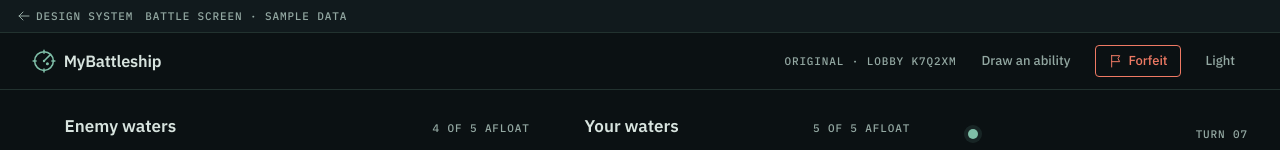
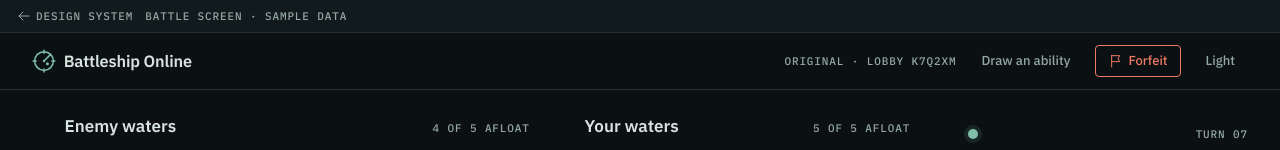
Before and after one commit to queeeety/battleship-online, a Next.js app: page /design/battle in a window 1280 px wide. Shown: the top 150 px of the page. Built offline with nearby package versions, Linux system fonts and the light colour scheme.

Commit message:
chore: rename the app to Battleship Online

```diff
--- a/app/design/_screens/LobbyScreen.tsx
+++ b/app/design/_screens/LobbyScreen.tsx
@@ -7,7 +7,7 @@ import { SampleStates, ShowcaseStrip } from "./chrome";
 type Stage = "waiting" | "joined";
 
 const CODE = "K7Q2XM";
-const LINK = `mybattleship.app/game/${CODE}`;
+const LINK = `battleship-online.vercel.app/game/${CODE}`;
 
 export function LobbyScreen() {
   const [stage, setStage] = useState<Stage>("waiting");
--- a/app/design/demos.tsx
+++ b/app/design/demos.tsx
@@ -268,9 +268,9 @@ export function LobbyCodeDemo() {
     <div className="grid max-w-[420px] justify-items-start gap-(--space-3)">
       <LobbyCode
         code="K7Q2XM"
-        link="mybattleship.app/j/K7Q2XM"
+        link="battleship-online.vercel.app/j/K7Q2XM"
         onCopyCode={() => copy("K7Q2XM", "Lobby code copied.")}
-        onCopyLink={() => copy("https://mybattleship.app/j/K7Q2XM", "Link copied.")}
+        onCopyLink={() => copy("https://battleship-online.vercel.app/j/K7Q2XM", "Link copied.")}
       />
       {toast && (
         <Toast icon="copy" onClose={() => setToast(null)}>
--- a/app/layout.tsx
+++ b/app/layout.tsx
@@ -24,8 +24,8 @@ const plexMono = localFont({
 
 export const metadata: Metadata = {
   title: {
-    default: "MyBattleship",
-    template: "%s · MyBattleship",
+    default: "Battleship Online",
+    template: "%s · Battleship Online",
   },
   description:
     "Two-player Battleship in the browser: lobbies with a share code, timed turns, four abilities and a computer opponent.",
--- a/components/screens/chrome.tsx
+++ b/components/screens/chrome.tsx
@@ -54,7 +54,7 @@ export function ScreenBar({ children, homeHref }: { children?: ReactNode; homeHr
   return (
     <div className="flex items-center gap-(--space-4) border-b border-line bg-surface-000 px-(--space-4) py-(--space-3) min-[900px]:px-(--space-6)">
       {homeHref ? (
-        <Link href={homeHref} className="flex text-ink" aria-label="MyBattleship home">
+        <Link href={homeHref} className="flex text-ink" aria-label="Battleship Online home">
           <Logo size={24} />
         </Link>
       ) : (
--- a/components/ui/Logo.tsx
+++ b/components/ui/Logo.tsx
@@ -27,7 +27,7 @@ export function Logo({ size = 28, wordmark = true }: LogoProps) {
         <circle cx="16" cy="16" r="1.6" className="f" />
         <circle cx="20.5" cy="19.5" r="2" className="f" />
       </svg>
-      <span className={wordmark ? "mb-logo-word" : "mb-sr"}>MyBattleship</span>
+      <span className={wordmark ? "mb-logo-word" : "mb-sr"}>Battleship Online</span>
     </span>
   );
 }
--- a/package.json
+++ b/package.json
@@ -1,5 +1,5 @@
 {
-  "name": "ooad-battleship",
+  "name": "battleship-online",
   "version": "0.1.0",
   "private": true,
   "scripts": {
```
Also changed, not shown: 1 other file (tests, documents, lock files or other folders).
